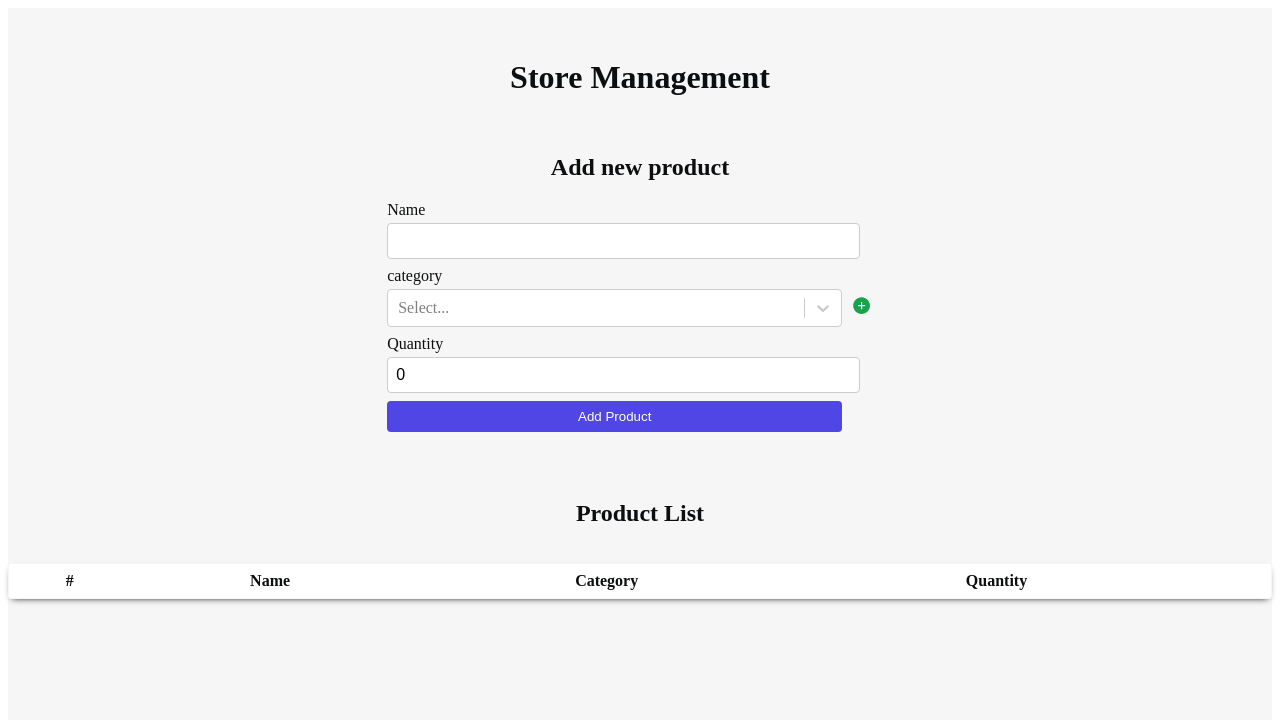
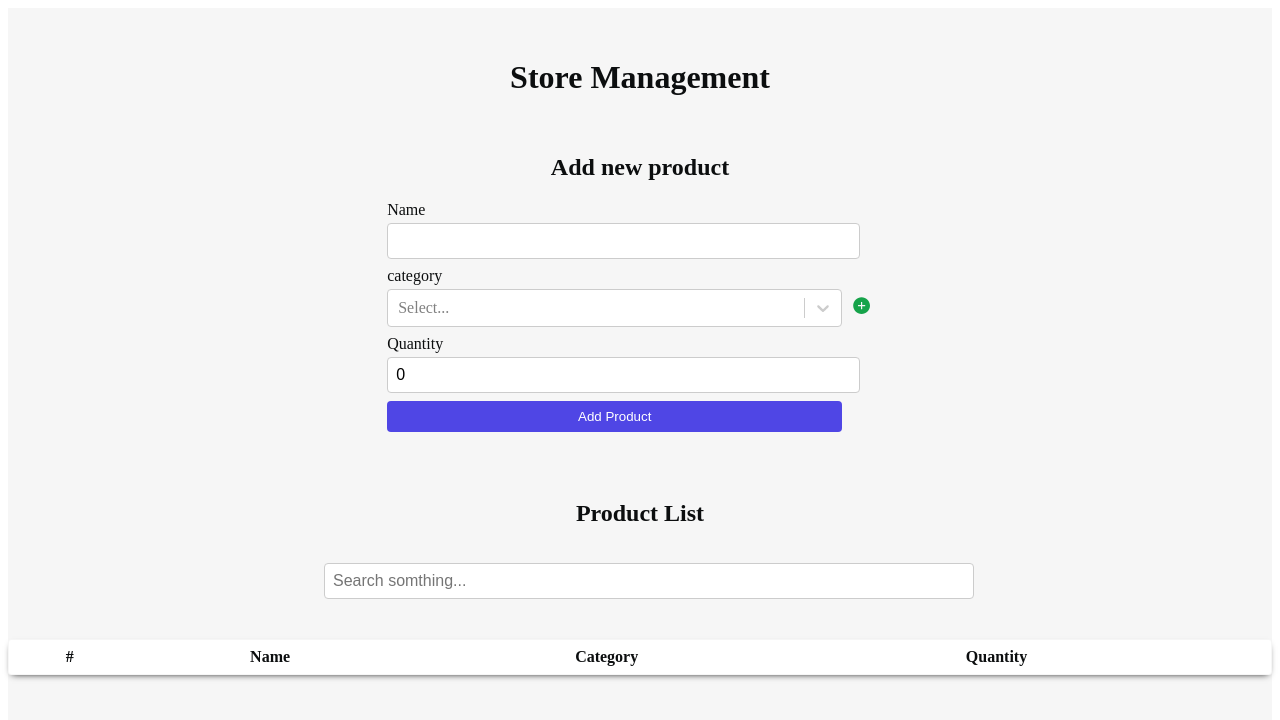
Before and after one commit to yousef-bigdeli/store-management, a React (Create React App) app: page / in a window 1280 px wide. Shown: the top 720 px of the page. Built offline with nearby package versions, Linux system fonts and the light colour scheme; the HTML template or start-up script is replaced by a standard one.

Commit message:
Search component added

```diff
--- a/src/components/ProductList.js
+++ b/src/components/ProductList.js
@@ -4,6 +4,7 @@ import {
   useProductSetEdit,
 } from "../context/ProductProvider";
 import { AiFillEdit, AiFillDelete } from "react-icons/ai";
+import SearchProducts from './SearchProducts';
 
 const ProductList = () => {
   const products = useProduct();
@@ -19,6 +20,7 @@ const ProductList = () => {
   return (
     <section className="flex-column">
       <h2>Product List</h2>
+      <SearchProducts />
       <table className="product-table">
         <thead>
           <tr className="product-table__head">
--- /dev/null
+++ b/src/components/SearchProducts.js
@@ -0,0 +1,18 @@
+import { useState } from "react";
+
+const SearchProducts = () => {
+  const [searchValue, setSearchValue] = useState("");
+  return (
+    <div className='search-wrapper'>
+      <input
+        type="text"
+        placeholder="Search somthing..."
+        value={searchValue}
+        onChange={(e) => setSearchValue(e.target.value)}
+        className='form-input search-input'
+      />
+    </div>
+  );
+};
+
+export default SearchProducts;
--- a/src/container/StoreManagmentApp.css
+++ b/src/container/StoreManagmentApp.css
@@ -120,3 +120,12 @@ label {
   border-radius: 4px;
   cursor: pointer;
 }
+
+.search-input{
+  width: 100%;
+}
+
+.search-wrapper{
+  width: 50%;
+  margin: 1rem 0;
+}
```
